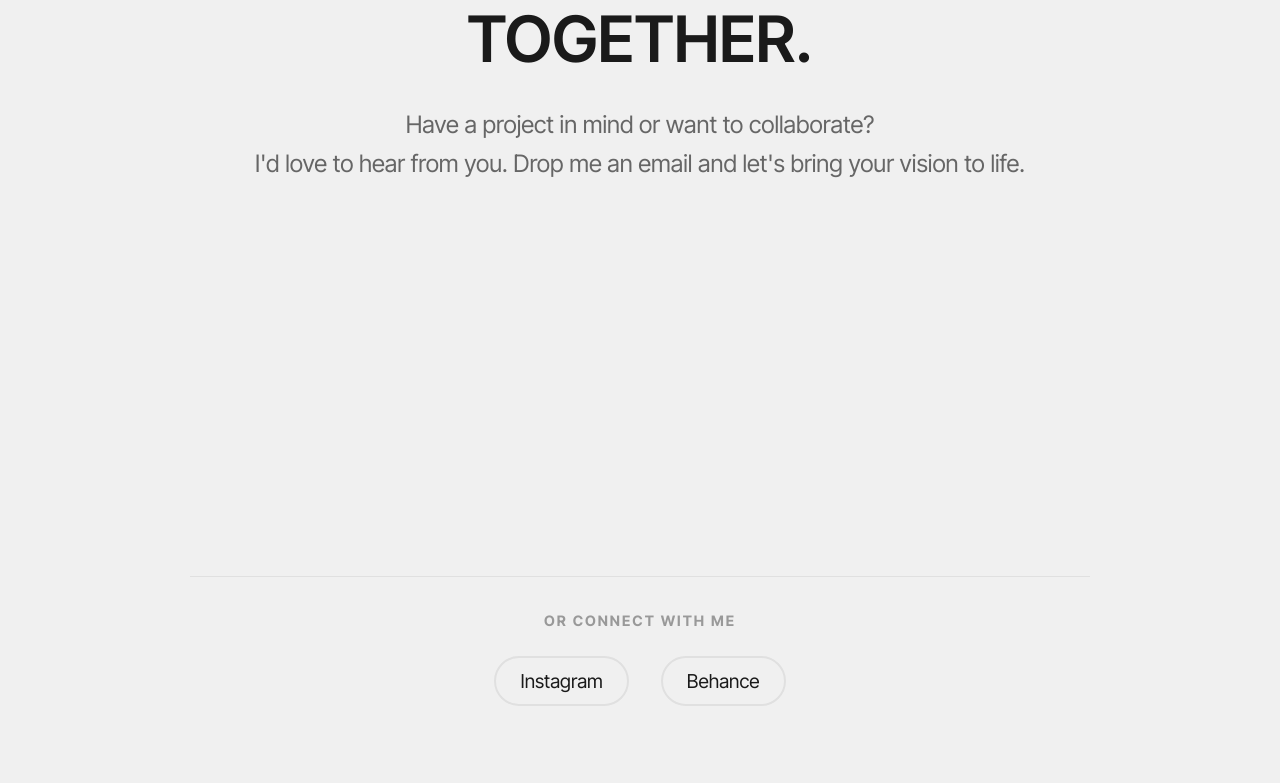
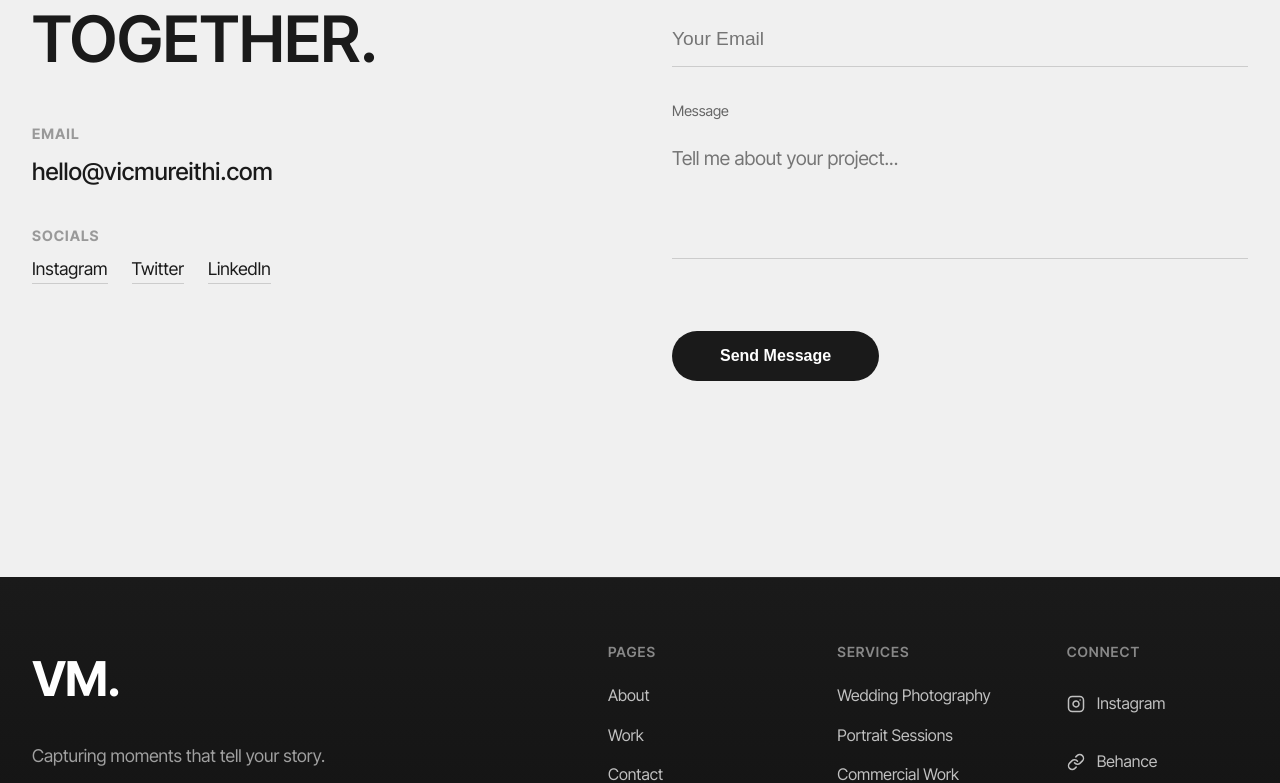
Before and after one commit to iberonni3/vicmureithi, a React (Vite) app: page /contact in a window 1280 px wide. Shown: the part 287-1070 px from the top of the page. Built offline with nearby package versions, Linux system fonts and the light colour scheme; what @cloudinary/url-gen would draw is missing.

Commit message:
previous contact page

```diff
--- a/src/pages/Contact.jsx
+++ b/src/pages/Contact.jsx
@@ -5,6 +5,7 @@ import gsap from 'gsap';
 
 const Contact = () => {
     const containerRef = useRef(null);
+    const formRef = useRef(null);
 
     useEffect(() => {
         const ctx = gsap.context(() => {
@@ -22,9 +23,18 @@ const Contact = () => {
                 y: 50,
                 opacity: 0,
                 duration: 0.8,
-                stagger: 0.15,
+                stagger: 0.1,
                 ease: 'power3.out',
                 delay: 0.6
+            });
+
+            // Animate Form
+            gsap.from(formRef.current, {
+                y: 50,
+                opacity: 0,
+                duration: 0.8,
+                ease: 'power3.out',
+                delay: 0.8
             });
 
         }, containerRef);
@@ -45,19 +55,20 @@ const Contact = () => {
                 paddingRight: '2rem'
             }}>
 
-                {/* Centered Email Layout */}
-                <div className="contact-content" style={{
-                    textAlign: 'center',
-                    maxWidth: '900px',
-                    margin: '0 auto'
+                <div className="contact-grid" style={{
+                    display: 'grid',
+                    gridTemplateColumns: '1fr 1fr',
+                    gap: '6rem',
+                    alignItems: 'start'
                 }}>
 
-                    {/* Main Title */}
+                    {/* Left Column: Text & Info */}
+                    <div className="contact-left">
                         <h1 className="contact-title" style={{
-                        fontSize: 'clamp(3rem, 8vw, 6rem)',
+                            fontSize: '5vw',
                             fontWeight: 600,
                             lineHeight: 1.1,
-                        marginBottom: '2rem',
+                            marginBottom: '3rem',
                             color: '#1a1a1a'
                         }}>
                             LET'S CREATE <br />
@@ -65,158 +76,101 @@ const Contact = () => {
                             TOGETHER.
                         </h1>
 
-                    {/* Subtitle */}
-                    <p style={{
-                        fontSize: 'clamp(1.1rem, 2vw, 1.5rem)',
-                        color: '#666',
-                        marginBottom: '4rem',
-                        lineHeight: 1.6
-                    }} className="contact-info-item">
-                        Have a project in mind or want to collaborate? <br />
-                        I'd love to hear from you. Drop me an email and let's bring your vision to life.
-                    </p>
+                        <div className="contact-details" style={{ display: 'flex', flexDirection: 'column', gap: '2rem' }}>
+                            <div className="contact-info-item">
+                                <h3 style={{ fontSize: '0.9rem', textTransform: 'uppercase', color: '#999', marginBottom: '0.5rem', letterSpacing: '1px' }}>Email</h3>
+                                <a href="mailto:hello@vicmureithi.com" style={{ fontSize: '1.5rem', color: '#1a1a1a', fontWeight: 500 }}>hello@vicmureithi.com</a>
+                            </div>
 
-                    {/* Email CTA Card */}
-                    <div className="contact-info-item" style={{
-                        background: 'linear-gradient(135deg, #f8f8f8 0%, #fff 100%)',
-                        border: '1px solid #e0e0e0',
-                        borderRadius: '24px',
-                        padding: 'clamp(2.5rem, 5vw, 4rem)',
-                        boxShadow: '0 10px 40px rgba(0,0,0,0.05)',
-                        transition: 'all 0.3s ease',
-                        marginBottom: '3rem'
-                    }}>
-                        <h3 style={{
-                            fontSize: '1rem',
-                            textTransform: 'uppercase',
-                            color: '#999',
-                            marginBottom: '1.5rem',
-                            letterSpacing: '2px',
-                            fontWeight: 500
-                        }}>
-                            Email Me At
-                        </h3>
+                            <div className="contact-info-item">
+                                <h3 style={{ fontSize: '0.9rem', textTransform: 'uppercase', color: '#999', marginBottom: '0.5rem', letterSpacing: '1px' }}>Socials</h3>
+                                <div style={{ display: 'flex', gap: '1.5rem' }}>
+                                    <a href="#" style={{ fontSize: '1.1rem', color: '#1a1a1a', borderBottom: '1px solid #ccc' }}>Instagram</a>
+                                    <a href="#" style={{ fontSize: '1.1rem', color: '#1a1a1a', borderBottom: '1px solid #ccc' }}>Twitter</a>
+                                    <a href="#" style={{ fontSize: '1.1rem', color: '#1a1a1a', borderBottom: '1px solid #ccc' }}>LinkedIn</a>
+                                </div>
+                            </div>
+                        </div>
+                    </div>
 
-                        <a
-                            href="mailto:hello@vicmureithi.com"
-                            style={{
-                                fontSize: 'clamp(1.5rem, 3.5vw, 2.5rem)',
+                    {/* Right Column: Form */}
+                    <div className="contact-right">
+                        <form ref={formRef} style={{ display: 'flex', flexDirection: 'column', gap: '2rem' }}>
+                            <div className="form-group">
+                                <label style={{ display: 'block', fontSize: '0.9rem', color: '#666', marginBottom: '0.5rem' }}>Name</label>
+                                <input type="text" placeholder="Your Name" style={{
+                                    width: '100%',
+                                    padding: '1rem 0',
+                                    background: 'transparent',
+                                    border: 'none',
+                                    borderBottom: '1px solid #ccc',
+                                    fontSize: '1.2rem',
                                     color: '#1a1a1a',
-                                fontWeight: 600,
-                                textDecoration: 'none',
-                                display: 'inline-block',
-                                transition: 'all 0.3s ease',
-                                borderBottom: '3px solid transparent'
+                                    outline: 'none',
+                                    transition: 'border-color 0.3s'
                                 }}
-                            onMouseEnter={(e) => {
-                                e.target.style.color = '#ff6b35';
-                                e.target.style.borderBottomColor = '#ff6b35';
+                                    onFocus={(e) => e.target.style.borderColor = '#1a1a1a'}
+                                    onBlur={(e) => e.target.style.borderColor = '#ccc'}
+                                />
+                            </div>
+
+                            <div className="form-group">
+                                <label style={{ display: 'block', fontSize: '0.9rem', color: '#666', marginBottom: '0.5rem' }}>Email</label>
+                                <input type="email" placeholder="Your Email" style={{
+                                    width: '100%',
+                                    padding: '1rem 0',
+                                    background: 'transparent',
+                                    border: 'none',
+                                    borderBottom: '1px solid #ccc',
+                                    fontSize: '1.2rem',
+                                    color: '#1a1a1a',
+                                    outline: 'none',
+                                    transition: 'border-color 0.3s'
                                 }}
-                            onMouseLeave={(e) => {
-                                e.target.style.color = '#1a1a1a';
-                                e.target.style.borderBottomColor = 'transparent';
+                                    onFocus={(e) => e.target.style.borderColor = '#1a1a1a'}
+                                    onBlur={(e) => e.target.style.borderColor = '#ccc'}
+                                />
+                            </div>
+
+                            <div className="form-group">
+                                <label style={{ display: 'block', fontSize: '0.9rem', color: '#666', marginBottom: '0.5rem' }}>Message</label>
+                                <textarea placeholder="Tell me about your project..." rows="4" style={{
+                                    width: '100%',
+                                    padding: '1rem 0',
+                                    background: 'transparent',
+                                    border: 'none',
+                                    borderBottom: '1px solid #ccc',
+                                    fontSize: '1.2rem',
+                                    color: '#1a1a1a',
+                                    outline: 'none',
+                                    resize: 'none',
+                                    transition: 'border-color 0.3s',
+                                    fontFamily: 'inherit'
                                 }}
-                        >
-                            hello@vicmureithi.com
-                        </a>
+                                    onFocus={(e) => e.target.style.borderColor = '#1a1a1a'}
+                                    onBlur={(e) => e.target.style.borderColor = '#ccc'}
+                                ></textarea>
+                            </div>
 
-                        <button
-                            onClick={() => window.location.href = 'mailto:hello@vicmureithi.com'}
-                            style={{
-                                marginTop: '2.5rem',
-                                padding: '1.25rem 3rem',
+                            <button type="submit" style={{
+                                marginTop: '2rem',
+                                padding: '1rem 3rem',
                                 background: '#1a1a1a',
                                 color: '#fff',
                                 border: 'none',
                                 borderRadius: '999px',
-                                fontSize: '1.1rem',
+                                fontSize: '1rem',
                                 fontWeight: 600,
                                 cursor: 'pointer',
-                                transition: 'all 0.3s ease',
-                                boxShadow: '0 4px 20px rgba(0,0,0,0.15)'
+                                alignSelf: 'flex-start',
+                                transition: 'transform 0.2s'
                             }}
-                            onMouseEnter={(e) => {
-                                e.target.style.transform = 'translateY(-2px)';
-                                e.target.style.boxShadow = '0 6px 25px rgba(0,0,0,0.2)';
-                            }}
-                            onMouseLeave={(e) => {
-                                e.target.style.transform = 'translateY(0)';
-                                e.target.style.boxShadow = '0 4px 20px rgba(0,0,0,0.15)';
-                            }}
+                                onMouseEnter={(e) => e.target.style.transform = 'scale(1.05)'}
+                                onMouseLeave={(e) => e.target.style.transform = 'scale(1)'}
                             >
-                            Send Email
+                                Send Message
                             </button>
-                    </div>
-
-                    {/* Social Links */}
-                    <div className="contact-info-item" style={{
-                        paddingTop: '2rem',
-                        borderTop: '1px solid #e0e0e0'
-                    }}>
-                        <h3 style={{
-                            fontSize: '0.9rem',
-                            textTransform: 'uppercase',
-                            color: '#999',
-                            marginBottom: '1.5rem',
-                            letterSpacing: '2px'
-                        }}>
-                            Or Connect With Me
-                        </h3>
-                        <div style={{
-                            display: 'flex',
-                            gap: '2rem',
-                            justifyContent: 'center',
-                            flexWrap: 'wrap'
-                        }}>
-                            <a
-                                href="https://www.instagram.com/mureithiiii"
-                                target="_blank"
-                                rel="noopener noreferrer"
-                                style={{
-                                    fontSize: '1.2rem',
-                                    color: '#1a1a1a',
-                                    textDecoration: 'none',
-                                    padding: '0.5rem 1.5rem',
-                                    borderRadius: '999px',
-                                    border: '2px solid #e0e0e0',
-                                    transition: 'all 0.3s ease'
-                                }}
-                                onMouseEnter={(e) => {
-                                    e.target.style.borderColor = '#1a1a1a';
-                                    e.target.style.transform = 'translateY(-2px)';
-                                }}
-                                onMouseLeave={(e) => {
-                                    e.target.style.borderColor = '#e0e0e0';
-                                    e.target.style.transform = 'translateY(0)';
-                                }}
-                            >
-                                Instagram
-                            </a>
-                            <a
-                                href="https://www.behance.net/passtrinity"
-                                target="_blank"
-                                rel="noopener noreferrer"
-                                style={{
-                                    fontSize: '1.2rem',
-                                    color: '#1a1a1a',
-                                    textDecoration: 'none',
-                                    padding: '0.5rem 1.5rem',
-                                    borderRadius: '999px',
-                                    border: '2px solid #e0e0e0',
-                                    transition: 'all 0.3s ease'
-                                }}
-                                onMouseEnter={(e) => {
-                                    e.target.style.borderColor = '#1a1a1a';
-                                    e.target.style.transform = 'translateY(-2px)';
-                                }}
-                                onMouseLeave={(e) => {
-                                    e.target.style.borderColor = '#e0e0e0';
-                                    e.target.style.transform = 'translateY(0)';
-                                }}
-                            >
-                                Behance
-                            </a>
-                        </div>
+                        </form>
                     </div>
 
                 </div>
```
Lines whose indentation alone changed are shown as unchanged.
